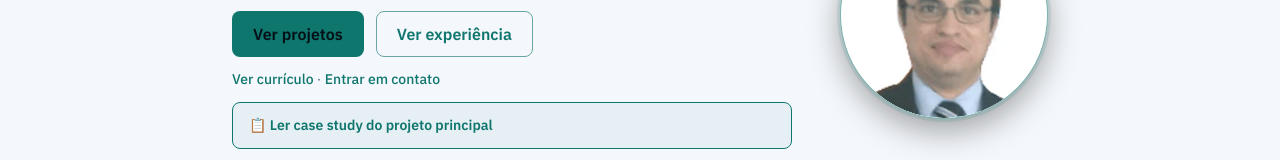
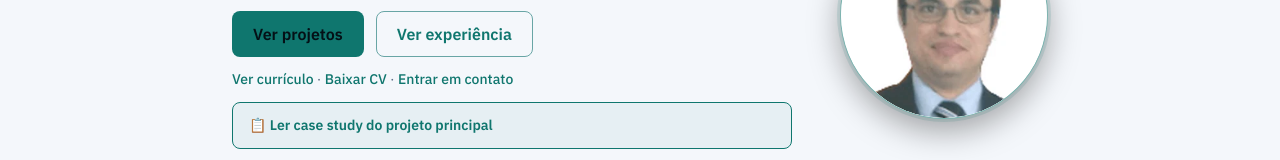
Before and after one commit to KleilsonSantos/kleilson-portfolio, a React (Vite) app in the folder apps/web/: page / in a window 1280 px wide. Shown: the part 564-724 px from the top of the page. Built offline with nearby package versions, Linux system fonts and the light colour scheme; no server answers.

Commit message:
📥 Home: placeholder 'Baixar CV' + README in public/cv

```diff
--- a/apps/web/src/pages/Home.tsx
+++ b/apps/web/src/pages/Home.tsx
@@ -55,6 +55,10 @@ function Home() {
             <p className="hero__quick-links">
               <a href={PROFILE.linkedin} target="_blank" rel="noreferrer">
                 Ver currículo
+              </a>
+              <span aria-hidden="true"> · </span>
+              <a href="/cv/cv-kleilson-2026-ats.pdf" download className="download-cv">
+                Baixar CV
               </a>
               <span aria-hidden="true"> · </span>
               <Link to="/contatos" viewTransition>
```
Also changed, not shown: apps/web/public/cv/README.md (added), 1 other file (tests, documents, lock files or other folders).
